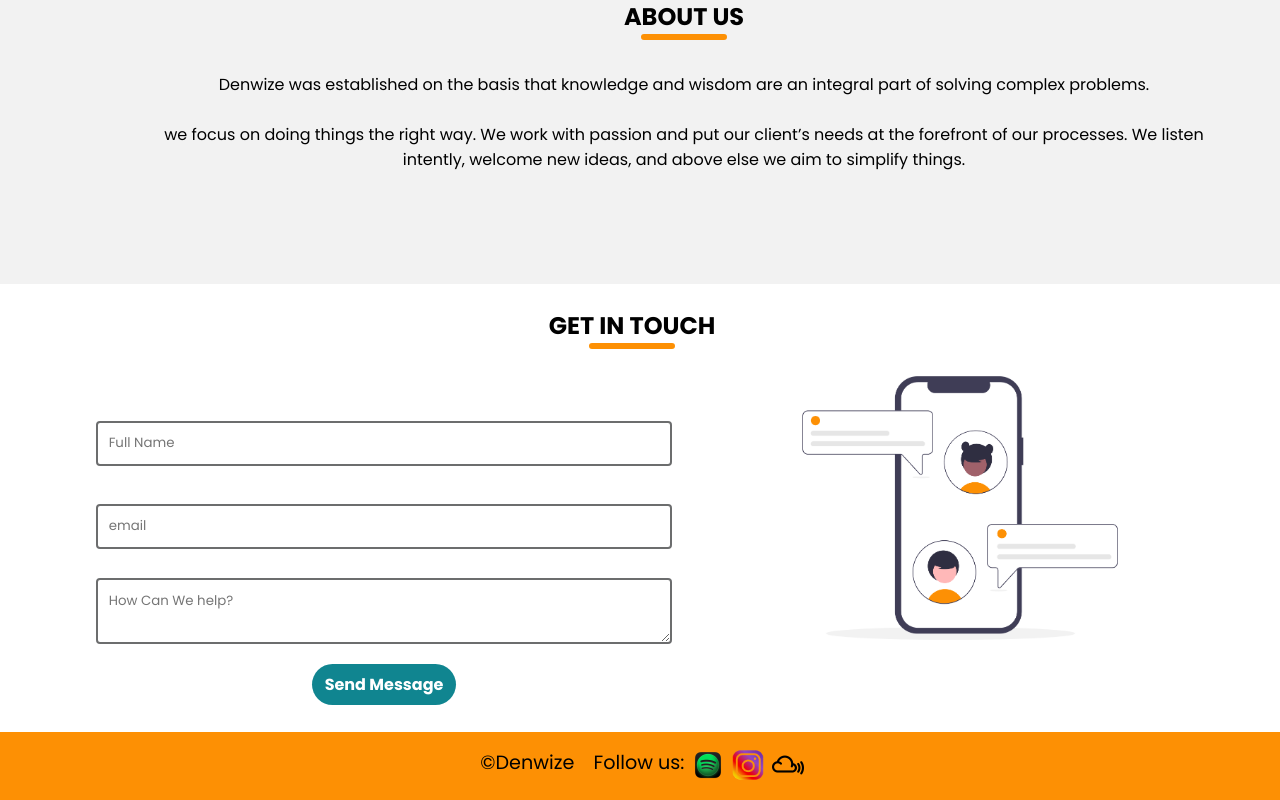
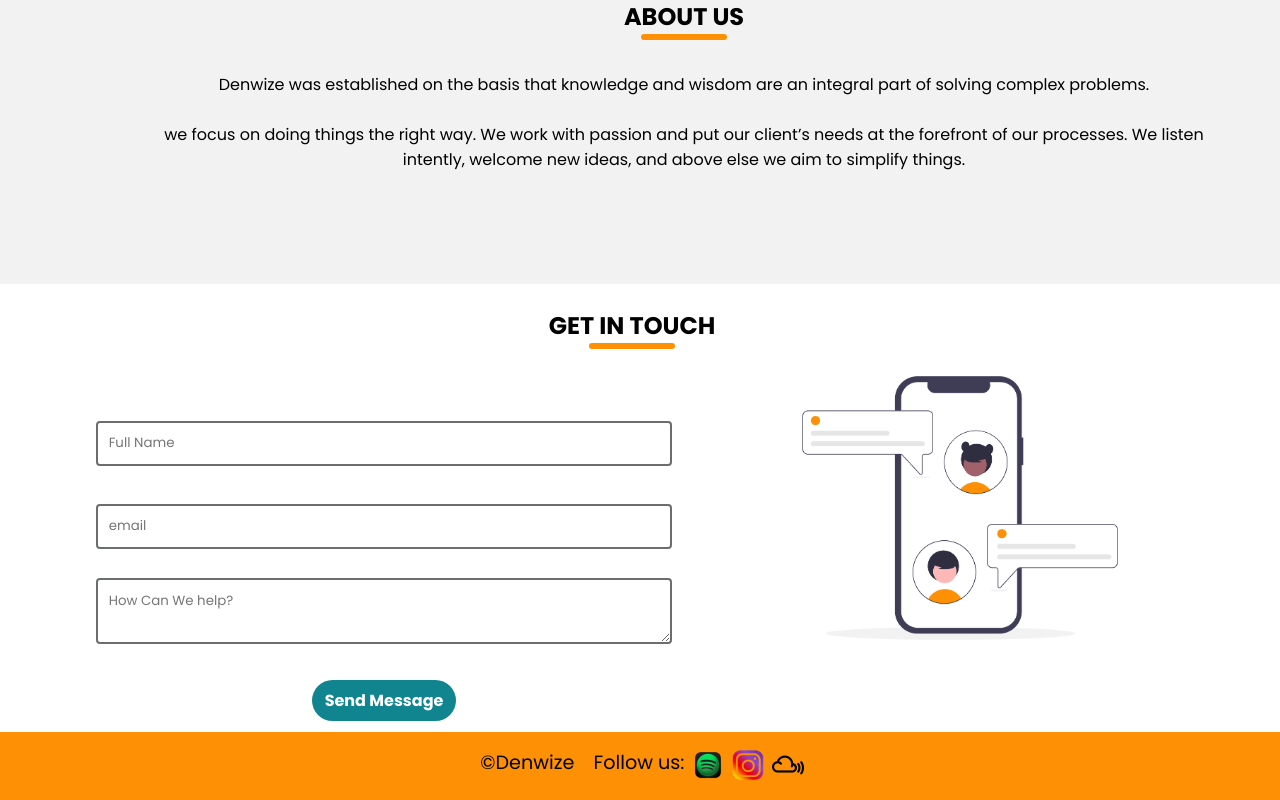
Before and after one commit to gustaveH/denwize2-0, a React (Create React App) app: page / in a window 1280 px wide. Shown: the part 1371-2171 px from the top of the page. Built offline with nearby package versions, Linux system fonts and the light colour scheme.

Commit message:
minor fixed

```diff
--- a/src/App.scss
+++ b/src/App.scss
@@ -339,7 +339,8 @@ body {
     box-sizing: border-box;
   }
   .submit-button {
-    margin-top: -2em;
+    margin-top: -1em;
+    padding-bottom: 1.5em;
   }
 }
 @media only screen and (min-width: 768px) {
@@ -373,6 +374,9 @@ body {
       top: 8em;
       width: 45%;
       height: 60%;
+    }
+    .submit-button {
+      padding-bottom: 1.5em;
     }
   }
 }
--- a/src/components/Contact.js
+++ b/src/components/Contact.js
@@ -26,7 +26,9 @@ const Contact = () => {
               <div data-netlify-recaptcha='true'></div>
             </div>
             <div className='submit-button'>
-              <Button message='Send Message' type='submit' value='Submit' />
+              <Button message='Send Message'>
+                <button type='submit' value='Submit' />
+              </Button>
             </div>
           </form>
         </div>
```
